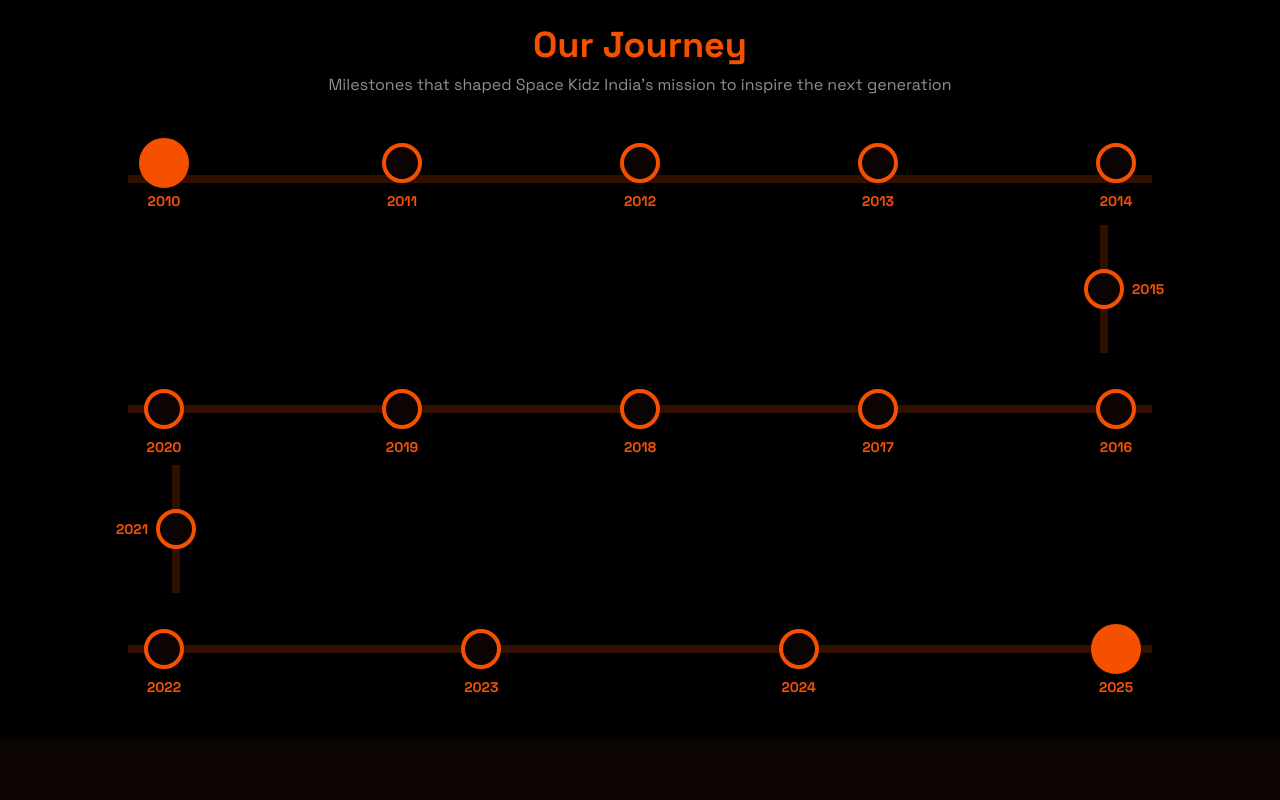
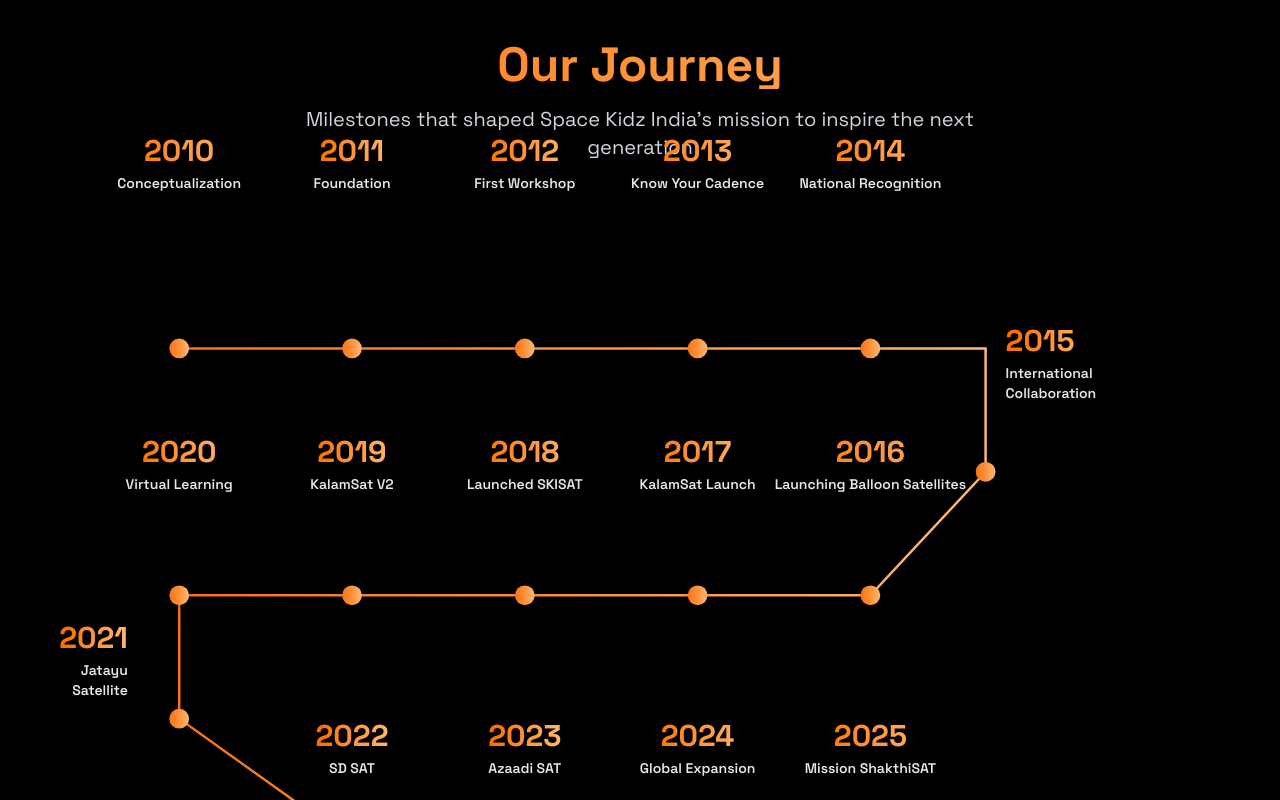
Before and after one commit to MainakVerse/Space-Kidz-India, a Next.js app: page / in a window 1280 px wide. Shown: the part 2240-3040 px from the top of the page. Built offline with nearby package versions, Linux system fonts and the light colour scheme.

Commit message:
Updated the timeline

```diff
--- a/components/timeline-section.tsx
+++ b/components/timeline-section.tsx
@@ -15,97 +15,113 @@ const events: TimelineEvent[] = [
   {
     year: "2010",
     title: "Conceptualization",
-    description: "Initial vision and planning for Space Kidz India to revolutionize space education for students.",
+    description:
+      "Initial vision and planning for Space Kidz India to revolutionize space education for students.",
     image: "/satellite-launch-pad-with-rocket.jpg",
   },
   {
     year: "2011",
     title: "Foundation",
-    description: "Space Kidz India was founded with a vision to inspire young minds in space science and technology.",
+    description:
+      "Space Kidz India was founded with a vision to inspire young minds in space science and technology.",
     image: "/kids-building-model-rocket-workshop.jpg",
   },
   {
     year: "2012",
     title: "First Workshop",
-    description: "Conducted first hands-on satellite building workshop with 50+ students across Chennai schools.",
+    description:
+      "Conducted first hands-on satellite building workshop with 50+ students across Chennai schools.",
     image: "/satellite-in-space-orbit-earth.jpg",
   },
   {
     year: "2013",
     title: "Know Your Cadence",
-    description: "Went on a global collaborative and student exchange program to learn best practices in space education - pairing with top space agencies like ISRO, NASA and ESA.",
+    description:
+      "Went on a global collaborative and student exchange program to learn best practices in space education - pairing with top space agencies like ISRO, NASA and ESA.",
     image: "/space-station-astronauts-working.jpg",
   },
   {
     year: "2014",
     title: "National Recognition",
-    description: "Received national awards for excellence in space education and student engagement programs.",
+    description:
+      "Received national awards for excellence in space education and student engagement programs.",
     image: "/kids-launching-model-rockets-outdoors.jpg",
   },
   {
     year: "2015",
     title: "International Collaboration",
-    description: "Partnered with global space agencies for joint research and educational initiatives.",
+    description:
+      "Partnered with global space agencies for joint research and educational initiatives.",
     image: "/students-working-on-satellite-project.jpg",
   },
   {
     year: "2016",
     title: "Launching Balloon Satellites",
-    description: "Successfully launched first student-built high-altitude balloon satellites reaching near-space altitudes.",
+    description:
+      "Successfully launched first student-built high-altitude balloon satellites reaching near-space altitudes.",
     image: "/balloon-satellite.jpg",
   },
   {
     year: "2017",
     title: "KalamSat Launch",
-    description: "World's lightest satellite built by students of Space Kidz India, rewriting history of Indian Astronomy in golden letters.",
+    description:
+      "World's lightest satellite built by students of Space Kidz India, rewriting history of Indian Astronomy in golden letters.",
     image: "/kalamsat.jpg",
   },
   {
     year: "2018",
     title: "Launched SKISAT",
-    description: "Achieved milestone by launching SKISAT, the satellite carrying the maximum number of sensors into space.",
+    description:
+      "Achieved milestone by launching SKISAT, the satellite carrying the maximum number of sensors into space.",
     image: "/skisat.jpg",
   },
   {
     year: "2019",
     title: "KalamSat V2",
-    description: "Upgraded and relaunched KalamSat V2 with enhanced capabilities and student involvement.",
+    description:
+      "Upgraded and relaunched KalamSat V2 with enhanced capabilities and student involvement.",
     image: "/kalamsat-v2.jpg",
   },
   {
     year: "2020",
     title: "Virtual Learning",
-    description: "Launched comprehensive online platform for remote space education during pandemic.",
+    description:
+      "Launched comprehensive online platform for remote space education during pandemic.",
     image: "/virtualized-space.jpg",
   },
   {
     year: "2021",
     title: "Jatayu Satellite",
-    description: "Deployed Jatayu 14 and 15, high altitude balloon satellites with advanced telemetry systems.",
+    description:
+      "Deployed Jatayu 14 and 15, high altitude balloon satellites with advanced telemetry systems.",
     image: "/jatayu.jpg",
   },
   {
     year: "2022",
     title: "SD SAT",
-    description: "Developed and launched SD SAT, a student-designed 3U Cubesat satellite with advanced communication systems.",
+    description:
+      "Developed and launched SD SAT, a student-designed 3U Cubesat satellite with advanced communication systems.",
     image: "/3u-cubesat-structure-sd-sat.jpg",
   },
   {
     year: "2023",
     title: "Azaadi SAT",
-    description: "Celebrated India's 75th Independence with Azaadi SAT, a landmark student satellite project - Satellite built by 750 girl students from 75 schools across India.",
+    description:
+      "Celebrated India's 75th Independence with Azaadi SAT, a landmark student satellite project - Satellite built by 750 girl students from 75 schools across India.",
     image: "/azaadisat.jpg",
   },
   {
     year: "2024",
     title: "Global Expansion",
-    description: "Expanded operations to 15 countries, inspiring 50,000+ students worldwide in space science.",
+    description:
+      "Expanded operations to 15 countries, inspiring 50,000+ students worldwide in space science.",
     image: "/satellite-in-space-orbit-earth.jpg",
   },
   {
     year: "2025",
     title: "Mission ShakthiSAT",
-    description: "Preparing for Mission ShakthiSAT, an ambitious all-girl-led satellite mission to explore lunar surface phenomena with over 12,000+ girl students involved.",
+    description:
+      "Preparing for Mission ShakthiSAT, an ambitious all-girl-led satellite mission to explore lunar surface phenomena with over 12,000+ girl students involved.",
     image: "/shakthisat.jpg",
   },
 ]
@@ -116,130 +132,299 @@ export function TimelineSection() {
   const closeModal = () => setSelectedIndex(null)
 
   return (
-    <section className="relative py-12 px-4 overflow-hidden">
+    <section className="relative w-full overflow-hidden bg-black py-16 px-4 sm:px-6 lg:px-8">
+      {/* Animated starfield background */}
+      <div className="absolute inset-0 overflow-hidden">
+        <div className="stars-small" />
+        <div className="stars-medium" />
+        <div className="stars-large" />
+      </div>
+
       {/* Section Header */}
-      <div className="max-w-7xl mx-auto mb-8 text-center">
-        <h2 className="text-3xl md:text-4xl font-bold text-primary mb-2">Our Journey</h2>
-        <p className="text-base text-muted-foreground max-w-2xl mx-auto">
-          Milestones that shaped Space Kidz India's mission to inspire the next generation
+      <div className="relative z-10 mx-auto max-w-7xl text-center mb-12 lg:mb-16">
+        <h2 className="text-3xl sm:text-4xl lg:text-5xl font-bold text-transparent bg-clip-text bg-gradient-to-r from-orange-500 to-orange-300 mb-4">
+          Our Journey
+        </h2>
+        <p className="text-base sm:text-lg lg:text-xl text-gray-300 max-w-3xl mx-auto">
+          Milestones that shaped Space Kidz India&apos;s mission to inspire the next generation
         </p>
       </div>
 
-      <div className="max-w-5xl mx-auto relative">
-        <div className="relative h-20 mb-4">
-          <div className="absolute bottom-1/3 left-0 right-0 h-2 bg-primary/20" />
-          <div className="absolute bottom-1/3 left-0 right-0 flex justify-between px-4">
-            {events.slice(0, 5).map((event, index) => (
-              <div key={index} className="relative flex flex-col items-center" onClick={() => setSelectedIndex(index)}>
-                <div
-                  className={`w-6 h-6 md:w-10 md:h-10 rounded-full border-4 border-primary bg-background cursor-pointer transition-all duration-300 hover:scale-125 hover:bg-primary ${
-                    index === 0 ? "scale-125 bg-primary" : ""
-                  }`}
+      {/* Desktop Timeline (hidden on mobile) */}
+      <div className="hidden lg:block relative z-10">
+        <div className="mx-auto" style={{ width: "min(90vw, 1400px)" }}>
+          <svg
+            viewBox="0 0 1400 900"
+            className="w-full h-auto"
+            preserveAspectRatio="xMidYMid meet"
+          >
+            {/* Path connecting all dots */}
+            <path
+              d="M 140 150 L 350 150 L 560 150 L 770 150 L 980 150 L 1120 150 L 1120 300 L 980 450 L 770 450 L 560 450 L 350 450 L 140 450 L 140 600 L 350 750 L 560 750 L 770 750 L 980 750"
+              fill="none"
+              stroke="url(#gradient)"
+              strokeWidth="3"
+              className="drop-shadow-lg"
             />
-                <span className="absolute top-full mt-2 text-xs md:text-sm text-primary font-bold whitespace-nowrap">
+
+            {/* Gradient definition */}
+            <defs>
+              <linearGradient id="gradient" x1="0%" y1="0%" x2="100%" y2="0%">
+                <stop offset="0%" stopColor="#f97316" />
+                <stop offset="50%" stopColor="#fb923c" />
+                <stop offset="100%" stopColor="#fdba74" />
+              </linearGradient>
+            </defs>
+
+            {/* Dots for each event */}
+            {/* Row 1 - Top (2010-2014) */}
+            {[140, 350, 560, 770, 980].map((x, i) => (
+              <circle
+                key={`top-${i}`}
+                cx={x}
+                cy={150}
+                r="12"
+                fill="url(#gradient)"
+                className="cursor-pointer drop-shadow-lg hover:r-16 transition-all"
+                onClick={() => setSelectedIndex(i)}
+              />
+            ))}
+
+            {/* Middle dot 1 (2015) */}
+            <circle
+              cx={1120}
+              cy={300}
+              r="12"
+              fill="url(#gradient)"
+              className="cursor-pointer drop-shadow-lg hover:r-16 transition-all"
+              onClick={() => setSelectedIndex(5)}
+            />
+
+            {/* Row 2 - Middle (2016-2020) */}
+            {[980, 770, 560, 350, 140].map((x, i) => (
+              <circle
+                key={`middle-${i}`}
+                cx={x}
+                cy={450}
+                r="12"
+                fill="url(#gradient)"
+                className="cursor-pointer drop-shadow-lg hover:r-16 transition-all"
+                onClick={() => setSelectedIndex(i + 6)}
+              />
+            ))}
+
+            {/* Middle dot 2 (2021) */}
+            <circle
+              cx={140}
+              cy={600}
+              r="12"
+              fill="url(#gradient)"
+              className="cursor-pointer drop-shadow-lg hover:r-16 transition-all"
+              onClick={() => setSelectedIndex(11)}
+            />
+
+            {/* Row 3 - Bottom (2022-2025) */}
+            {[350, 560, 770, 980].map((x, i) => (
+              <circle
+                key={`bottom-${i}`}
+                cx={x}
+                cy={750}
+                r="12"
+                fill="url(#gradient)"
+                className="cursor-pointer drop-shadow-lg hover:r-16 transition-all"
+                onClick={() => setSelectedIndex(i + 12)}
+              />
+            ))}
+          </svg>
+
+          {/* Text labels positioned absolutely */}
+          <div className="relative" style={{ marginTop: "-900px", height: "900px" }}>
+            {/* Row 1 labels - above dots */}
+            {events.slice(0, 5).map((event, i) => (
+              <button
+                key={`label-top-${i}`}
+                onClick={() => setSelectedIndex(i)}
+                className="absolute group cursor-pointer"
+                style={{
+                  left: `${[10, 25, 40, 55, 70][i]}%`,
+                  top: "15%",
+                  transform: "translate(-50%, -100%)",
+                }}
+              >
+                <div className="text-center mb-2">
+                  <h3 className="text-3xl font-bold text-transparent bg-clip-text bg-gradient-to-r from-orange-500 to-orange-300 mb-1 group-hover:from-orange-400 group-hover:to-orange-200 transition-all">
                     {event.year}
+                  </h3>
+                  <p className="text-gray-200 text-sm font-semibold group-hover:text-white transition-colors">
+                    {event.title}
+                  </p>
+                </div>
+              </button>
+            ))}
+
+            {/* 2015 label - right side */}
+            <button
+              onClick={() => setSelectedIndex(5)}
+              className="absolute group cursor-pointer"
+              style={{ left: "80%", top: "33%", transform: "translate(20px, -50%)" }}
+            >
+              <div className="text-left">
+                <h3 className="text-3xl font-bold text-transparent bg-clip-text bg-gradient-to-r from-orange-500 to-orange-300 mb-1 group-hover:from-orange-400 group-hover:to-orange-200 transition-all">
+                  {events[5].year}
+                </h3>
+                <p className="text-gray-200 text-sm font-semibold group-hover:text-white transition-colors max-w-[120px]">
+                  {events[5].title.split(" ").map((line, i) => (
+                    <span key={i} className="block">
+                      {line}
                     </span>
+                  ))}
+                </p>
               </div>
+            </button>
+
+            {/* Row 2 labels - below dots */}
+            {events.slice(6, 11).map((event, i) => (
+              <button
+                key={`label-middle-${i}`}
+                onClick={() => setSelectedIndex(i + 6)}
+                className="absolute group cursor-pointer"
+                style={{
+                  left: `${[70, 55, 40, 25, 10][i]}%`,
+                  top: "40%",
+                  transform: "translate(-50%, 0%)",
+                }}
+              >
+                <div className="text-center mt-2">
+                  <h3 className="text-3xl font-bold text-transparent bg-clip-text bg-gradient-to-r from-orange-500 to-orange-300 mb-1 group-hover:from-orange-400 group-hover:to-orange-200 transition-all">
+                    {event.year}
+                  </h3>
+                  <p className="text-gray-200 text-sm font-semibold group-hover:text-white transition-colors">
+                    {event.title}
+                  </p>
+                </div>
+              </button>
+            ))}
+
+            {/* 2021 label - left side */}
+            <button
+              onClick={() => setSelectedIndex(11)}
+              className="absolute group cursor-pointer"
+              style={{ left: "10%", top: "66%", transform: "translate(-120px, -50%)" }}
+            >
+              <div className="text-right">
+                <h3 className="text-3xl font-bold text-transparent bg-clip-text bg-gradient-to-r from-orange-500 to-orange-300 mb-1 group-hover:from-orange-400 group-hover:to-orange-200 transition-all">
+                  {events[11].year}
+                </h3>
+                <p className="text-gray-200 text-sm font-semibold group-hover:text-white transition-colors max-w-[120px] ml-auto">
+                  {events[11].title.split(" ").map((line, i) => (
+                    <span key={i} className="block">
+                      {line}
+                    </span>
+                  ))}
+                </p>
+              </div>
+            </button>
+
+            {/* Row 3 labels - above dots */}
+            {events.slice(12, 16).map((event, i) => (
+              <button
+                key={`label-bottom-${i}`}
+                onClick={() => setSelectedIndex(i + 12)}
+                className="absolute group cursor-pointer"
+                style={{
+                  left: `${[25, 40, 55, 70][i]}%`,
+                  top: "80%",
+                  transform: "translate(-50%, -100%)",
+                }}
+              >
+                <div className="text-center mb-2">
+                  <h3 className="text-3xl font-bold text-transparent bg-clip-text bg-gradient-to-r from-orange-500 to-orange-300 mb-1 group-hover:from-orange-400 group-hover:to-orange-200 transition-all">
+                    {event.year}
+                  </h3>
+                  <p className="text-gray-200 text-sm font-semibold group-hover:text-white transition-colors">
+                    {event.title}
+                  </p>
+                </div>
+              </button>
             ))}
           </div>
         </div>
+      </div>
 
-        <div className="relative h-32 mb-4 ml-auto w-24">
-          <div className="absolute right-1/2 top-0 bottom-0 w-2 bg-primary/20 transform translate-x-1/2" />
-          <div className="absolute right-1/2 top-0 bottom-0 flex items-center justify-center transform translate-x-1/2">
-            {events.slice(5, 6).map((event, index) => (
-              <div key={index + 5} className="relative flex items-center" onClick={() => setSelectedIndex(index + 5)}>
-                <div className="w-6 h-6 md:w-10 md:h-10 rounded-full border-4 border-primary bg-background cursor-pointer transition-all duration-300 hover:scale-125 hover:bg-primary" />
-                <span className="absolute left-full ml-2 text-xs md:text-sm text-primary font-bold whitespace-nowrap">
+      {/* Mobile Timeline (visible only on mobile) */}
+      <div className="lg:hidden relative z-10 mx-auto max-w-2xl">
+        <div className="relative pl-8">
+          {/* Vertical line */}
+          <div className="absolute left-3 top-0 bottom-0 w-1 bg-gradient-to-b from-orange-600 via-orange-500 to-orange-400 shadow-lg shadow-orange-500/50" />
+
+          {/* Timeline items */}
+          {events.map((event, index) => (
+            <div key={index} className="relative mb-8 last:mb-0">
+              {/* Circle on the line */}
+              <div className="absolute left-0 top-1 w-6 h-6 rounded-full bg-gradient-to-r from-orange-600 to-orange-400 shadow-lg shadow-orange-500/50 -translate-x-1/2" />
+
+              {/* Content */}
+              <button
+                onClick={() => setSelectedIndex(index)}
+                className="block w-full text-left pl-6 group"
+              >
+                <div className="transition-transform hover:scale-105">
+                  <h3 className="text-2xl sm:text-3xl font-bold text-transparent bg-clip-text bg-gradient-to-r from-orange-500 to-orange-300 mb-1 group-hover:from-orange-400 group-hover:to-orange-200 transition-all">
                     {event.year}
-                </span>
+                  </h3>
+                  <p className="text-gray-200 font-semibold text-sm sm:text-base group-hover:text-white transition-colors">
+                    {event.title}
+                  </p>
+                </div>
+              </button>
             </div>
           ))}
-          </div>
-        </div>
-
-        <div className="relative h-20 mb-4">
-          <div className="absolute top-1/2 left-0 right-0 h-2 bg-primary/20 transform -translate-y-1/2" />
-          <div className="absolute top-1/2 left-0 right-0 flex justify-between transform -translate-y-1/2 px-4 flex-row-reverse">
-            {events.slice(6, 11).map((event, index) => (
-              <div
-                key={index + 6}
-                className="relative flex flex-col items-center"
-                onClick={() => setSelectedIndex(index + 6)}
-              >
-                <div className="w-6 h-6 md:w-10 md:h-10 rounded-full border-4 border-primary bg-background cursor-pointer transition-all duration-300 hover:scale-125 hover:bg-primary" />
-                <span className="absolute top-full mt-2 text-xs md:text-sm text-primary font-bold whitespace-nowrap">
-                  {event.year}
-                </span>
-              </div>
-            ))}
-          </div>
-        </div>
-
-        <div className="relative h-32 mb-4 w-24">
-          <div className="absolute left-1/2 top-0 bottom-0 w-2 bg-primary/20 transform -translate-x-1/2" />
-          <div className="absolute left-1/2 top-0 bottom-0 flex items-center justify-center transform -translate-x-1/2">
-            {events.slice(11, 12).map((event, index) => (
-              <div key={index + 11} className="relative flex items-center" onClick={() => setSelectedIndex(index + 11)}>
-                <div className="w-6 h-6 md:w-10 md:h-10 rounded-full border-4 border-primary bg-background cursor-pointer transition-all duration-300 hover:scale-125 hover:bg-primary" />
-                <span className="absolute right-full mr-2 text-xs md:text-sm text-primary font-bold whitespace-nowrap">
-                  {event.year}
-                </span>
-              </div>
-            ))}
-          </div>
-        </div>
-
-        <div className="relative h-20">
-          <div className="absolute top-1/2 left-0 right-0 h-2 bg-primary/20 transform -translate-y-1/2" />
-          <div className="absolute top-1/2 left-0 right-0 flex justify-between transform -translate-y-1/2 px-4">
-            {events.slice(12, 16).map((event, index) => (
-              <div
-                key={index + 12}
-                className="relative flex flex-col items-center"
-                onClick={() => setSelectedIndex(index + 12)}
-              >
-                <div
-                  className={`w-6 h-6 md:w-10 md:h-10 rounded-full border-4 border-primary cursor-pointer transition-all duration-300 hover:scale-125 hover:bg-primary ${
-                    index === 3 ? "scale-125 bg-primary" : "bg-background"
-                  }`}
-                />
-                <span className="absolute top-full mt-2 text-xs md:text-sm text-primary font-bold whitespace-nowrap">
-                  {event.year}
-                </span>
-              </div>
-            ))}
-          </div>
         </div>
       </div>
 
       {/* Modal overlay and centered card display */}
       {selectedIndex !== null && (
         <div
-          className="fixed inset-0 z-50 flex items-center justify-center bg-black/80 backdrop-blur-md animate-in fade-in duration-300"
+          className="fixed inset-0 z-50 flex items-center justify-center bg-black/90 p-4"
           onClick={closeModal}
         >
           <div
-            className="relative w-full max-w-lg mx-4 bg-card border-2 border-primary rounded-lg shadow-2xl p-6 animate-in zoom-in-95 duration-300"
+            className="relative bg-black rounded-2xl shadow-2xl shadow-orange-500/20 max-w-2xl w-full max-h-[90vh] overflow-y-auto border border-orange-500/30"
             onClick={(e) => e.stopPropagation()}
           >
             <button
               onClick={closeModal}
-              className="absolute top-4 right-4 text-muted-foreground hover:text-primary transition-colors"
+              className="absolute top-4 right-4 z-10 p-2 rounded-full bg-black/80 hover:bg-orange-900/50 transition-colors backdrop-blur-sm border border-orange-500/30"
+              aria-label="Close modal"
             >
+              <X className="w-6 h-6 text-orange-400" />
+            </button>
 
-            </button>
-            <div className="relative w-full h-64 mb-4 rounded-md overflow-hidden">
+            <div className="relative w-full overflow-hidden rounded-t-2xl">
+              <div className="relative w-full pt-[56.25%]">
+                {/* 16:9 aspect ratio */}
                 <Image
-                src={events[selectedIndex].image || "/placeholder.svg"}
+                  src={events[selectedIndex].image}
                   alt={events[selectedIndex].title}
                   fill
-                className="object-cover"
+                  className="object-contain"
+                  sizes="(max-width: 768px) 100vw, 672px"
                 />
               </div>
-            <div className="text-primary font-bold text-xl mb-2">{events[selectedIndex].year}</div>
-            <h3 className="font-bold text-foreground text-2xl mb-3">{events[selectedIndex].title}</h3>
-            <p className="text-base text-muted-foreground leading-relaxed">{events[selectedIndex].description}</p>
+              <div className="absolute inset-0 bg-gradient-to-t from-black via-transparent to-transparent pointer-events-none" />
+            </div>
+
+            <div className="p-6 sm:p-8">
+              <h3 className="text-3xl sm:text-4xl font-bold text-transparent bg-clip-text bg-gradient-to-r from-orange-500 to-orange-300 mb-2">
+                {events[selectedIndex].year}
+              </h3>
+              <h4 className="text-xl sm:text-2xl font-semibold text-white mb-4">
+                {events[selectedIndex].title}
+              </h4>
+              <p className="text-base sm:text-lg text-gray-300 leading-relaxed">
+                {events[selectedIndex].description}
+              </p>
+            </div>
           </div>
         </div>
       )}
```
Lines whose indentation alone changed are shown as unchanged.
